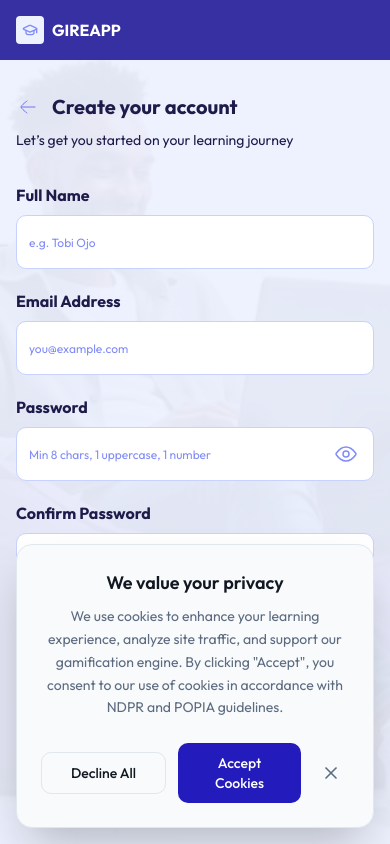
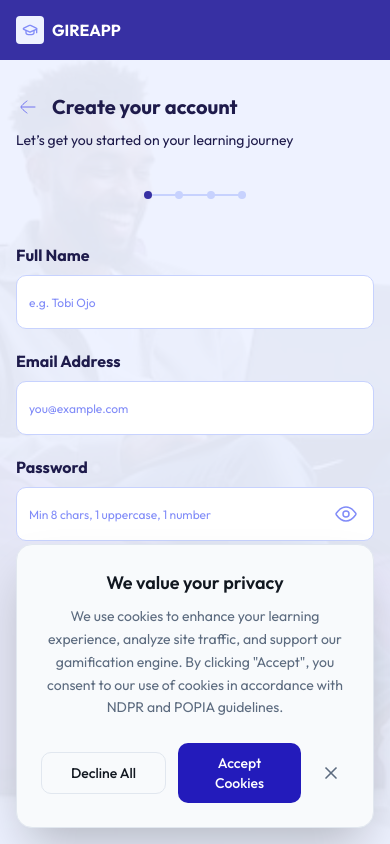
Before and after one commit to gireapp/gireapp-frontend, a Next.js app: page /register in a window 390 px wide. Built offline with nearby package versions, Linux system fonts and the light colour scheme; no server answers.

Commit message:
feat: add mobile progress indicator to registration form based on input completion

```diff
--- a/src/features/auth/register-form.tsx
+++ b/src/features/auth/register-form.tsx
@@ -133,8 +133,33 @@ export function RegisterForm() {
     };
   }, [state, router]);
 
+  // Calculate how many steps are completed (0 to 3) based on filled inputs
+  const filledCount = [values.name, values.email, values.password, values.confirmPassword].filter(v => v.trim().length > 0).length;
+  const currentStep = Math.min(filledCount, 3);
+
   return (
     <form action={formAction} className="space-y-5">
+      {/* Mobile Progress Bar (hidden on desktop) */}
+      <div className="lg:hidden w-full flex justify-center items-center pt-2 pb-6 relative">
+        <div className="relative flex items-center justify-between w-[102px]">
+          {/* Inactive line */}
+          <div className="absolute left-0 top-1/2 -translate-y-1/2 h-[2px] w-full bg-indigo-200 rounded-full" />
+          {/* Active animated line */}
+          <div
+            className="absolute left-0 top-1/2 -translate-y-1/2 h-[2px] bg-indigo-400 rounded-full transition-all duration-300 ease-in-out"
+            style={{ width: `${(currentStep / 3) * 100}%` }}
+          />
+          {/* Dots */}
+          {[0, 1, 2, 3].map((step) => (
+            <div
+              key={step}
+              className={`w-2 h-2 rounded-full relative z-10 transition-colors duration-300 ease-in-out ${
+                step <= currentStep ? 'bg-indigo-800' : 'bg-indigo-200'
+              }`}
+            />
+          ))}
+        </div>
+      </div>
       {/* Success state */}
       {state.success && (
         <div className="flex items-start gap-3 p-4 bg-emerald-50 dark:bg-emerald-900/20 border border-emerald-200 dark:border-emerald-800 rounded-lg" role="alert">
```
